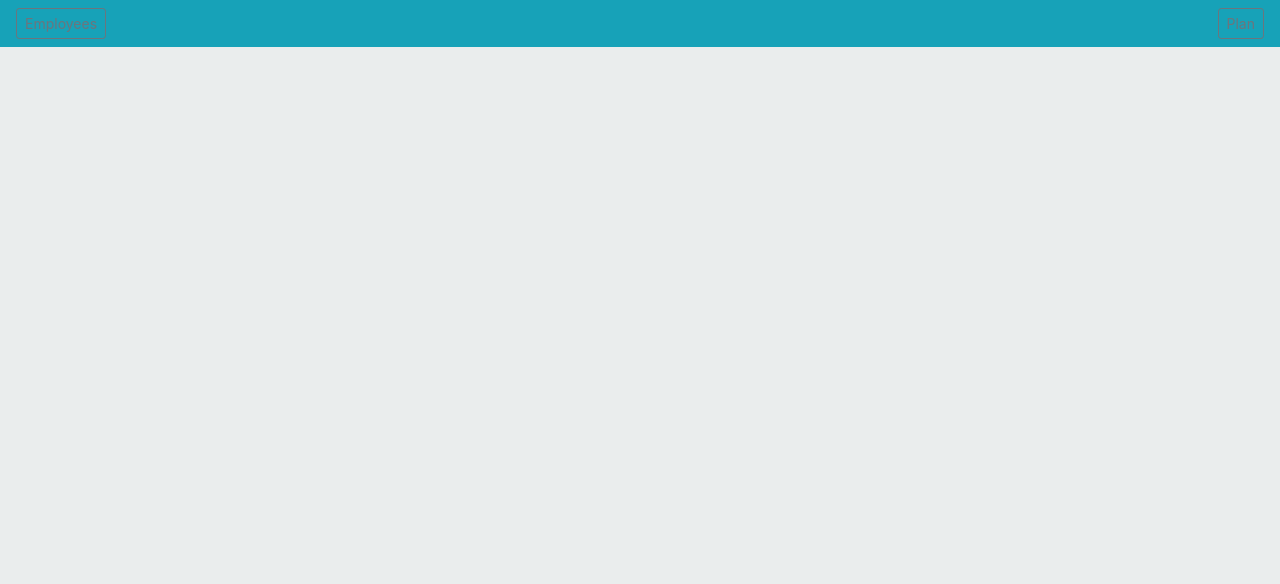
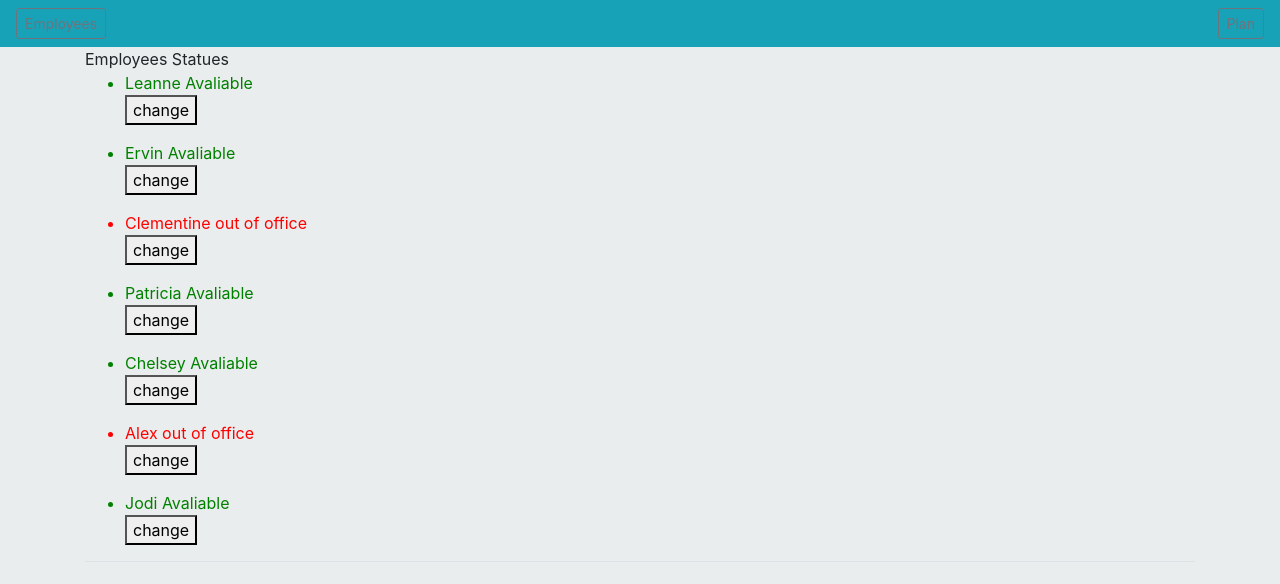
Before and after one commit to YasminFarag/kitchen-plan-Angular, an Angular app: page /empolyees in a window 1280 px wide. Before the commit this address led to /. Shown: the top 584 px of the page. Built offline with nearby package versions, Linux system fonts and the light colour scheme.

Commit message:
employee status

```diff
--- a/src/app/app-routing.module.ts
+++ b/src/app/app-routing.module.ts
@@ -1,11 +1,17 @@
 import { NgModule } from "@angular/core";
 import { Routes, RouterModule } from "@angular/router";
 import { CalendarComponent } from "./calendar/calendar.component";
+import { modalDialogComponent } from './modal-dialog/modal-dialog.component';
 
-const routes: Routes = [{ path: "plan", component: CalendarComponent }];
+const routes: Routes = [
+  { path: "plan", component: CalendarComponent },
+  { path: "empolyees", component: modalDialogComponent }
+
+];
 
 @NgModule({
   imports: [RouterModule.forRoot(routes)],
   exports: [RouterModule]
 })
 export class AppRoutingModule {}
+// new object
--- a/src/app/app.component.html
+++ b/src/app/app.component.html
@@ -4,7 +4,8 @@
     class="btn btn-sm btn-outline-secondary"
     data-toggle="modal"
     data-target="#myModal"
-    (click)="employeesStatus()"
+    routerLink="empolyees"
+
   >
     Employees
   </button>
@@ -20,3 +21,6 @@
 <div class="container">
   <router-outlet></router-outlet>
 </div>
+
+
+<!--  (click)="employeesStatus()" -->
--- a/src/app/modal-dialog/modal-dialog.component.html
+++ b/src/app/modal-dialog/modal-dialog.component.html
@@ -4,9 +4,10 @@
   [ngStyle]="{ color: employee.status === 'Avaliable' ? 'green' : 'red' }"
 >
   <li>{{ employee.name }} {{ employee.status }}</li>
+  <button (click)="change(employee)">change</button>
 </ul>
 <div class="modal-footer">
-  <button
+  <!--  <button
     type="button"
     class="btn btn-info"
     data-dismiss="modal"
@@ -14,7 +15,7 @@
     mat-dialog-close
   >
     Close
-  </button>
+  </button> -->
 </div>
 <!-- <button mat-button mat-dialog-close>Cancel</button> -->
 <!-- ng-class="{red: item.name === 'xxx', yellow: item.name === 'yyy'}" -->
--- a/src/app/modal-dialog/modal-dialog.component.ts
+++ b/src/app/modal-dialog/modal-dialog.component.ts
@@ -7,7 +7,7 @@ import { EmployeesService } from "../services/employees.service";
   styleUrls: ["./modal-dialog.component.css"]
 })
 export class modalDialogComponent implements OnInit {
-  public employees = [];
+  public employees: any = [];
   //showModal :boolean= true
 
   constructor(private _employeesService: EmployeesService) {}
@@ -15,7 +15,6 @@ export class modalDialogComponent implements OnInit {
   /* toggleModal() :void {
     this.showModal = !this.showModal
   } */
-
 
   ngOnInit(): void {
     this._employeesService
@@ -27,4 +26,10 @@ export class modalDialogComponent implements OnInit {
     /*  this.stringfiedData = JSON.stringify(this.myData);
       console.log('stringfied ', this.stringfiedData) */
   }
+
+  change(employee) {
+    this.employees.find(element => {
+      return element.id == employee.id;
+    }).status = "Avaliable";
+  }
 }
```
Also changed, not shown: src/app/services/employees.service.ts (+8 -12 lines).
